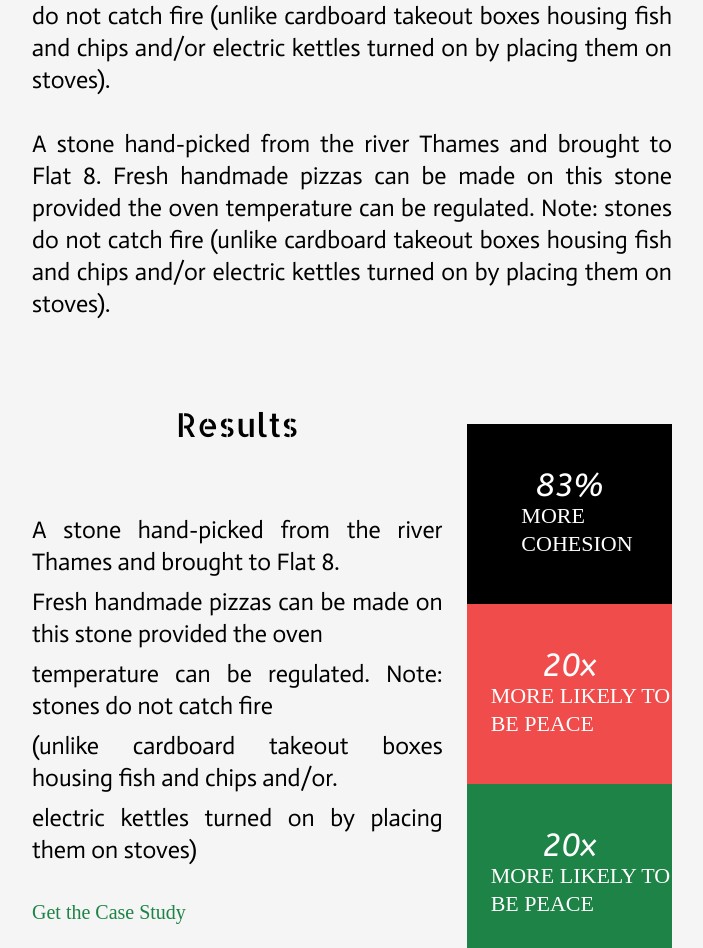
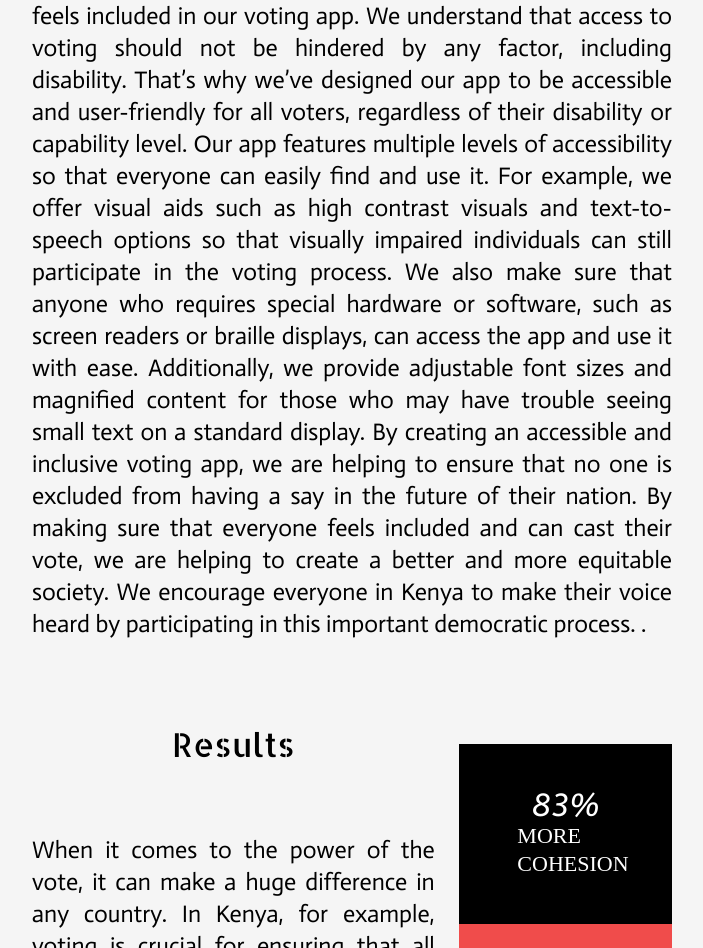
Before and after one commit to Jacob1-debug/Invovap-II, a Next.js app: page / in a window 1280 px wide. Shown: the part 704-1652 px from the top of the page, without its empty margins (224-927 px from the left). Built offline with nearby package versions, Linux system fonts and the light colour scheme; what tw-elements would draw is missing.

Commit message:
Changes to placeholders

```diff
--- a/components/Home/ResultSection.js
+++ b/components/Home/ResultSection.js
@@ -11,20 +11,26 @@ function ResultSection() {
           <div className="md:pt-16 pt-6 flex flex-col gap-2  md:text-2xl text-xl text-justify ">
             <p className="">
               {" "}
-              A stone hand-picked from the river Thames and brought to Flat 8.{" "}
+              When it comes to the power of the vote, it can make a huge difference in any country. In Kenya, for example, voting is crucial for ensuring that all citizens’ voices are heard. By utilizing the power of our voting app,
+              we have seen the results of increased participation in elections, which has led to more cohesion,
+              peace, and unity in the country. {" "}
             </p>
             <p className="">
-              Fresh handmade pizzas can be made on this stone provided the oven{" "}
+            The app has helped to bring people together across party lines and create a sense of belonging within the country. With the app, citizens can easily access information about candidates and issues to inform their decision making.
+             Furthermore, it encourages voters to take part in the democratic process by providing a secure platform to cast their vote without any fear or intimidation. {" "}
             </p>
             <p className="">
-              temperature can be regulated. Note: stones do not catch fire{" "}
+            The app has also given Kenyans an easier way to register to vote. With only a few clicks, they can register and be ready to cast their ballots.
+            This has resulted in a dramatic increase in voter turnout, which is essential for a healthy democracy. {" "}
             </p>
             <p className="">
-              (unlike cardboard takeout boxes housing fish and chips and/or.{" "}
+            Not only has our app had a positive effect on voter turnout and engagement, but it has also helped to reduce election-related violence. By providing an accessible platform for people to express their opinions and take part in the electoral process,
+             we have been able to bring about positive change within the country. {" "}
             </p>
             <p className="">
               {" "}
-              electric kettles turned on by placing them on stoves)
+              Ultimately, our voting app has had an incredibly positive impact on Kenya’s democracy. It has shown that when people are empowered to make their voices heard, great things can happen. We are proud to be part of this important movement
+               for democracy and hope that our app will continue to make a positive difference in the lives of Kenyans for years to come.
             </p>
           </div>
           <p className="mt-8 text-[#1D8346] Cabin_font text-xl">
@@ -61,7 +67,7 @@ function ResultSection() {
                   20x
                 </p>
                 <p className="w-full xl:mx-6 lg:mx-2 Cabin_font lg:text-[22px] text-lg lg:text-left text-center">
-                  MORE LIKELY TO BE PEACE
+                  MORE LIKELY TO INCREASE TOGETHERNESS
                 </p>
               </div>
             </div>
--- a/pages/Blog/index.js
+++ b/pages/Blog/index.js
@@ -9,11 +9,20 @@ function index() {
       </h2>
       <div className="Actor_font flex flex-col gap-8 md:text-2xl text-xl text-justify">
         <p>
-          A stone hand-picked from the river Thames and brought to Flat 8. Fresh
-          handmade pizzas can be made on this stone provided the oven
-          temperature can be regulated. Note: stones do not catch fire (unlike
-          cardboard takeout boxes housing fish and chips and/or electric kettles
-          turned on by placing them on stoves).{" "}
+        How can you ensure that your vote counts in the upcoming election?
+        Even if your chosen candidate wins, what difference will your single vote
+         make in the outcome of the election? Voting is one of the most important rights
+          we have as citizens of this country, and it’s not to be taken lightly or neglected.
+           By learning how to effectively vote, you can make your vote count in a way that truly
+           affects change in our country – and you won’t waste your time or money when you head
+            to the polls on Election Day. Read on to find out how!.{" "}
+        </p>
+        <p>
+        The history of elections in Kenya dates back to the independence of the nation in 1963. Before that, voting was a privilege reserved for only a select few. Since then, Kenya has made great strides in expanding and protecting citizens’ right to vote.
+In 1963, the first general election was held, allowing Kenyans to choose their own leaders for the first time. This marked a major milestone for the nation, as it signified a shift from colonial rule to a democratically elected government. In the decades that followed, more Kenyans were granted the right to vote and participate in the political process.
+Today, Kenya is a vibrant democracy, with citizens regularly taking part in presidential, parliamentary, and civic elections. The 2017 General Election marked a new era of electoral reforms and increased voter participation. For example, Kenyans living abroad were able to vote for the first time, while stricter regulations were implemented to ensure a free and fair election.
+As Kenya's democracy continues to grow and evolve, voting remains an essential part of the nation's political landscape. It is important for citizens to exercise their right to vote and make their voices heard, so that their interests are represented in government. With every election, Kenyans have the chance to shape their country's future and ensure their voices are heard.
+.{" "}
         </p>
         <p>
           A stone hand-picked from the river Thames and brought to Flat 8. Fresh
@@ -23,32 +32,29 @@ function index() {
           turned on by placing them on stoves).{" "}
         </p>
         <p>
-          A stone hand-picked from the river Thames and brought to Flat 8. Fresh
-          handmade pizzas can be made on this stone provided the oven
-          temperature can be regulated. Note: stones do not catch fire (unlike
-          cardboard takeout boxes housing fish and chips and/or electric kettles
-          turned on by placing them on stoves).{" "}
+        Voting is a cornerstone of democracy, and it is vitally important that citizens exercise their right to vote. In Kenya, voting has become a fundamental aspect of everyday life, as the country continues to strive for progress and a brighter future. By participating in elections, citizens can ensure that their voice is heard and that their rights are protected.
+Voting in Kenya is not only important for political reasons, but also for economic reasons. When citizens vote, they are contributing to the economic stability of the country. By engaging in the electoral process, citizens are empowering their leaders to make decisions that will have a positive impact on their lives. With the right leaders in office, Kenyans can expect to see improvements in areas such as infrastructure, education, and healthcare.
+Additionally, voting in Kenya serves as a tool for social change. With more people actively engaged in the electoral process, people can take part in shaping the future of their nation. By voting for candidates that support their values, citizens are ensuring that their opinions are heard and respected by those in power. It is through this collective action that Kenyans can work together to create a better future for their country.
+At the end of the day, it is up to each citizen to make their voice heard. Every Kenyan has the right to vote, and it is important that they use that right responsibly and effectively. By understanding the importance of voting in Kenya, citizens can make sure that their votes count and that they are working towards creating a better future for all.
+.{" "}
         </p>
         <p>
-          A stone hand-picked from the river Thames and brought to Flat 8. Fresh
-          handmade pizzas can be made on this stone provided the oven
-          temperature can be regulated. Note: stones do not catch fire (unlike
-          cardboard takeout boxes housing fish and chips and/or electric kettles
-          turned on by placing them on stoves).{" "}
+        Voting is a critical part of the democratic process and is essential to have your voice heard. In Kenya, the process of registering to vote is straightforward and easy. All citizens over the age of 18 are eligible to register to vote, and it is important to do so in order to ensure that you have a say in the political system.
+The first step to registering to vote is to visit the electoral body in Kenya, the Independent Electoral and Boundaries Commission (IEBC). At the IEBC, you will be asked to fill out a form with your personal details. The form will ask for your name, date of birth, address, phone number, and other relevant information. Once you have filled out the form, you will be given a voter card with your name and ID number. This voter card must be shown when voting.
+In addition to registering at the IEBC office, citizens can also register to vote online. The IEBC has a website where individuals can fill out an application and submit it electronically. This can be done through a laptop or a mobile device. After submitting the application, applicants will receive a confirmation email with their voter card information.
+Finally, those who are unable to register online or at the IEBC office can register via SMS. To do this, applicants must send their name and national ID number to a designated number. Upon receipt of the SMS, applicants will receive a confirmation message with their voter card details.
+No matter which method you choose, registering to vote is essential for having your voice heard in the democratic process. It is important that all Kenyan citizens take advantage of their right to vote and make their voices heard in the upcoming elections.
+.
         </p>
         <p>
-          A stone hand-picked from the river Thames and brought to Flat 8. Fresh
-          handmade pizzas can be made on this stone provided the oven
-          temperature can be regulated. Note: stones do not catch fire (unlike
-          cardboard takeout boxes housing fish and chips and/or electric kettles
-          turned on by placing them on stoves).
-        </p>
-        <p>
-          A stone hand-picked from the river Thames and brought to Flat 8. Fresh
-          handmade pizzas can be made on this stone provided the oven
-          temperature can be regulated. Note: stones do not catch fire (unlike
-          cardboard takeout boxes housing fish and chips and/or electric kettles
-          turned on by placing them on stoves).
+        Voting is an important part of any democratic society, and Kenya is no exception.
+        It is essential for citizens to exercise their right to vote in order to make sure
+        their voices are heard. As Kenyan citizens, it is our duty to ensure that our votes
+        count towards the future of the nation. By being informed, educated, and engaged in
+        the voting process, we can all work together to ensure that our elections are fair,
+         transparent, and result in a better future for all Kenyans. Thank you for taking the
+         time to read this blog post and learn more about the importance of voting in Kenya.
+          Let's all make sure that our votes count!
         </p>
       </div></div>
     </>
--- a/pages/Home/index.js
+++ b/pages/Home/index.js
@@ -24,26 +24,33 @@ function index() {
       </h2>
       <div className="Actor_font flex flex-col gap-8 md:text-2xl text-xl text-justify">
         <p>
-          A stone hand-picked from the river Thames and brought to Flat 8. Fresh
-          handmade pizzas can be made on this stone provided the oven
-          temperature can be regulated. Note: stones do not catch fire (unlike
-          cardboard takeout boxes housing fish and chips and/or electric kettles
-          turned on by placing them on stoves).{" "}
+          The Info-Vak is a model of a web app that caters for people who have been left out in the society
+          especially in the sector of information, technology , voting.{" "}
         </p>
         <p>
+        Voting is an essential part of democracy, and it’s important for everyone to have a chance to make their voice heard.
+         Unfortunately, too often people with disabilities are left out of the voting process. This is especially true in Kenya,
+          where the percentage of adults with disabilities who have ever voted is just 21%.
+This is why we’re committed to making sure everyone feels included in our voting app.
+ We understand that access to voting should not be hindered by any factor, including disability.
+ That’s why we’ve designed our app to be accessible and user-friendly for all voters, regardless
+ of their disability or capability level.
+Our app features multiple levels of accessibility so that everyone can easily find and use it. For example,
+we offer visual aids such as high contrast visuals and text-to-speech options so that visually impaired individuals
+can still participate in the voting process. We also make sure that anyone who requires special hardware or software,
+such as screen readers or braille displays, can access the app and use it with ease. Additionally, we provide adjustable
+font sizes and magnified content for those who may have trouble seeing small text on a standard display.
+By creating an accessible and inclusive voting app, we are helping to ensure that no one is excluded from having
+ a say in the future of their nation. By making sure that everyone feels included and can cast their vote, we are helping to create a better and more equitable society. We encourage everyone in Kenya to make their voice heard by participating in this important democratic process.
+.
+        </p>
+        {/* <p>
           A stone hand-picked from the river Thames and brought to Flat 8. Fresh
           handmade pizzas can be made on this stone provided the oven
           temperature can be regulated. Note: stones do not catch fire (unlike
           cardboard takeout boxes housing fish and chips and/or electric kettles
           turned on by placing them on stoves).
-        </p>
-        <p>
-          A stone hand-picked from the river Thames and brought to Flat 8. Fresh
-          handmade pizzas can be made on this stone provided the oven
-          temperature can be regulated. Note: stones do not catch fire (unlike
-          cardboard takeout boxes housing fish and chips and/or electric kettles
-          turned on by placing them on stoves).
-        </p>
+        </p> */}
       </div>
       <ResultSection/>
       <GetInTouch/>
```
